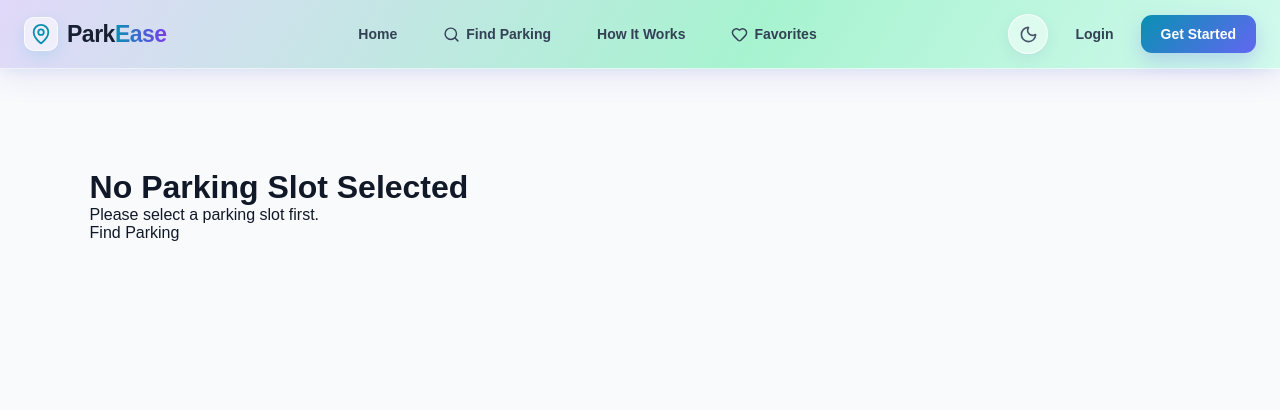
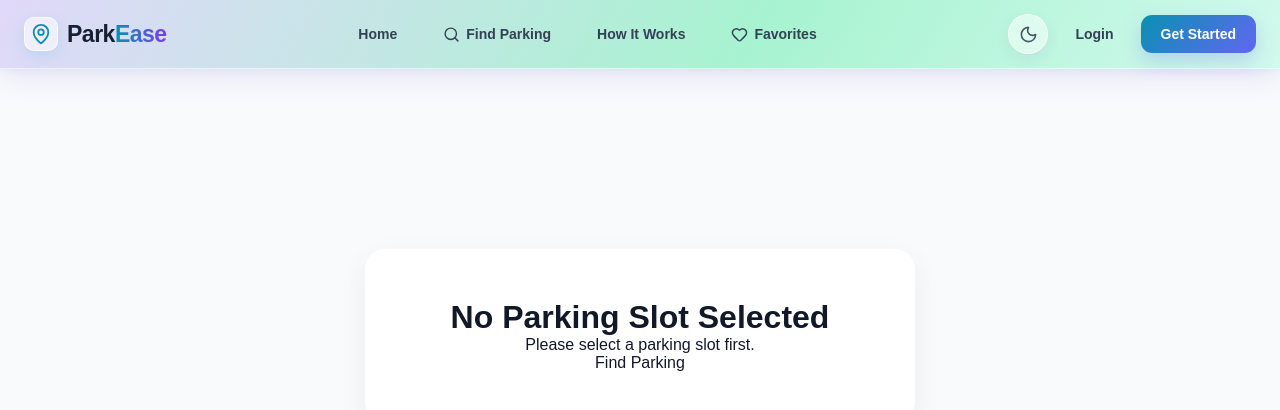
Before and after one commit to dibeyendu-dev/smart-parking-system, a React (Vite) app: page /booking in a window 1280 px wide. Shown: the top 410 px of the page. Built offline with nearby package versions, Linux system fonts and the light colour scheme.

Commit message:
Booking css part 27 added

```diff
--- a/src/css/Booking.css
+++ b/src/css/Booking.css
@@ -4,11 +4,13 @@
     padding: 100px 7%;
     background: #f8fafc;
 }
+
 /* Booking Header */
 .booking-header {
     text-align: center;
     margin-bottom: 50px;
 }
+
 .section-badge {
     display: inline-block;
     padding: 8px 16px;
@@ -19,19 +21,23 @@
     font-weight: 600;
     margin-bottom: 15px;
 }
+
 .booking-header h1 {
     font-size: 42px;
     color: #172033;
     margin: 10px 0;
 }
+
 .booking-header h1 strong {
     color: #16a34a;
 }
+
 .booking-header p {
     color: #36393d;
     font-size: 16px;
     margin-top: 12px;
 }
+
 /* Booking Container */
 .booking-container {
     max-width: 1100px;
@@ -41,6 +47,7 @@
     gap: 30px;
     align-items: start;
 }
+
 /* Selected Parking */
 .booking-summary {
     background: #ffffff;
@@ -48,6 +55,7 @@
     border-radius: 20px;
     box-shadow: 0 10px 30px rgba(0, 0, 0, 0.06);
 }
+
 .booking-summary-badge {
     display: inline-block;
     padding: 7px 14px;
@@ -57,21 +65,25 @@
     font-size: 13px;
     font-weight: 600;
 }
+
 .booking-summary h2 {
     font-size: 26px;
     color: #172033;
     margin: 20px 0 8px;
 }
+
 .booking-summary p {
     color: #879cb9;
     margin-bottom: 25px;
 }
+
 /* Booking Details */
 .booking-details {
     display: grid;
     grid-template-columns: repeat(3, 1fr);
     gap: 15px;
 }
+
 .booking-details div {
     padding: 15px;
     background: #e8eeef;
@@ -84,35 +96,41 @@
     font-size: 14px;
     margin-bottom: 8px;
 }
+
 .booking-details strong {
     color: #172033;
     font-size: 18px;
 }
+
 /* Booking Form */
-.booking-form{
-    background:#ffffff;
+.booking-form {
+    background: #ffffff;
     padding: 30px;
     border-radius: 20px;
     box-shadow: 0 10px 30px rgba(0, 0, 0, 0.06);
 }
-.booking-form h2{
+
+.booking-form h2 {
     color: #172033;
     font-size: 25px;
     margin-bottom: 26px;
 }
+
 /* Booking Field */
-.booking-field{
+.booking-field {
     margin-bottom: 21px;
 }
-.booking-field label{
+
+.booking-field label {
     /* display: block; */
     color: #172033;
     font-size: 15px;
     font-weight: 600;
     margin-bottom: 8px;
 }
+
 .booking-field input,
-.booking-field select{
+.booking-field select {
     width: 100%;
     padding: 14px 15px;
     border: 1px solid #e2e8f0;
@@ -124,14 +142,16 @@
     outline: none;
     transition: 0.3s;
 }
+
 .booking-field input:focus,
-.booking-field select:focus{
+.booking-field select:focus {
     border-color: #16a34a;
     background: #ffffff;
     box-shadow: 0 0 0 30px rgba(22, 163, 74, 0.08);
 }
+
 /* Booking Total */
-.booking-total{
+.booking-total {
     display: flex;
     justify-content: space-between;
     align-items: center;
@@ -140,23 +160,27 @@
     border-radius: 13px;
     background-color: #e8f8ef;
 }
-.booking-total span{
+
+.booking-total span {
     color: #172033;
     font-weight: 600;
 }
-.booking-total strong{
+
+.booking-total strong {
     color: #16a34a;
     font-size: 24px;
 }
+
 /* Booking Action */
-.booking-actions{
+.booking-actions {
     display: flex;
     justify-content: space-between;
     gap: 16px;
     margin-top: 26px;
 }
+
 .cancel-booking-btn,
-.confirm-booking-btn{
+.confirm-booking-btn {
     flex: 1;
     padding: 15px 20px;
     border-radius: 10px;
@@ -167,8 +191,35 @@
     cursor: pointer;
     transition: 0.3s;
 }
-.cancel-booking-btn{
+
+.cancel-booking-btn {
     border: 1px solid #e2e8f0;
     color: black;
-    background: #e3515fc0;
+    background:#70f5ee;
 }
+
+.cancel-booking-btn:hover {
+    background: #f84343;
+}
+
+.confirm-booking-btn {
+    border: none;
+    color: #ffffff;
+    background: #16a34a;
+}
+
+.confirm-booking-btn:hover {
+    background: #15803d;
+    transform: translateY(-2px);
+}
+
+/* Empty Booking */
+.booking-empty {
+    max-width: 550px;
+    margin: 80px auto;
+    padding: 50px 30px;
+    text-align: center;
+    background: #ffffff;
+    border-radius: 20px;
+    box-shadow: 0 10px 30px rgba(0, 0, 0, 0.06);
+}
```
